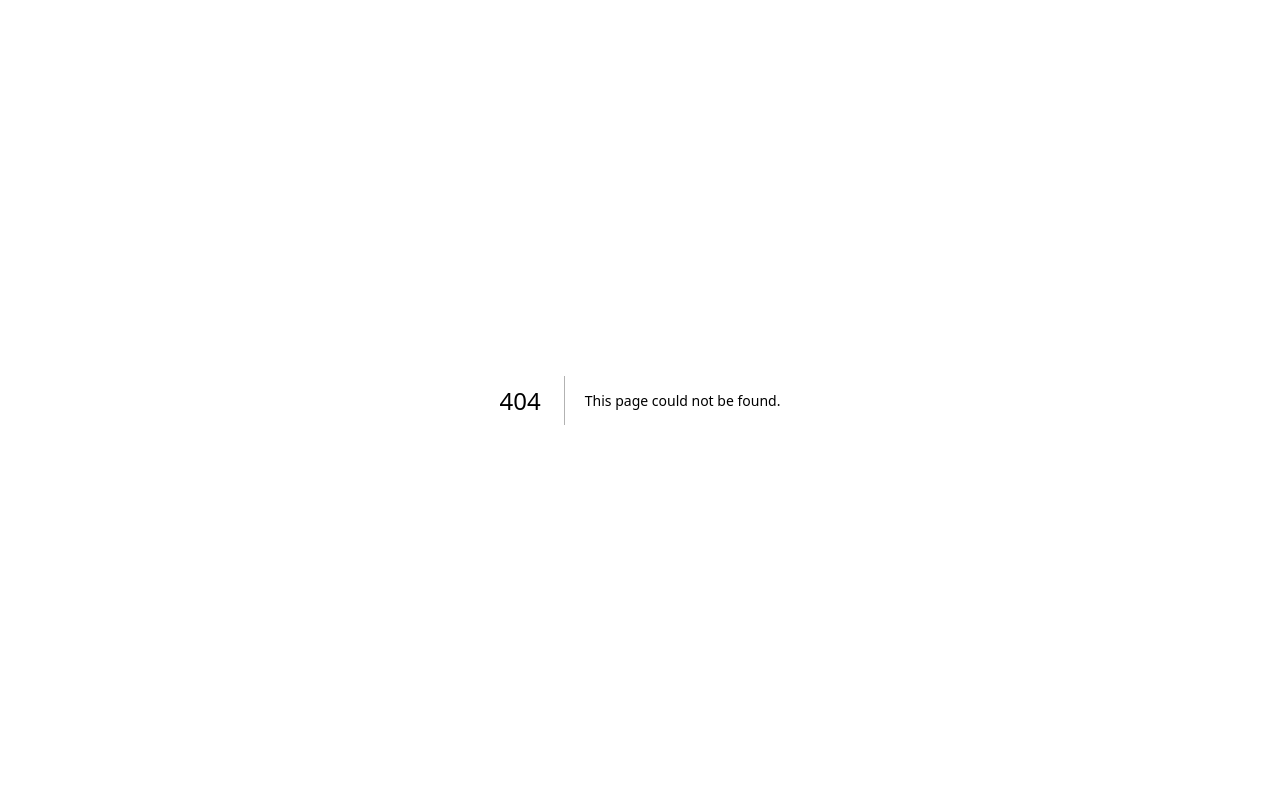
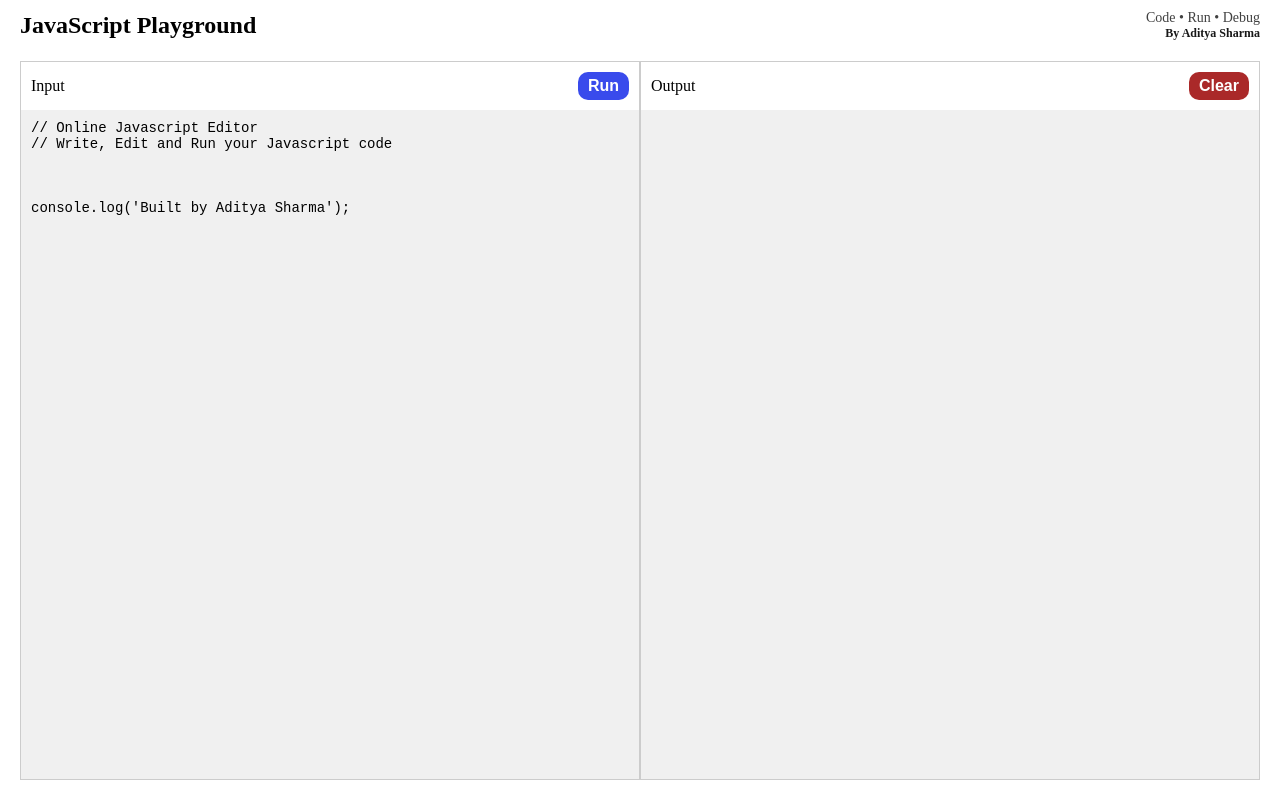
Before and after one commit to adii07/my-code-editor, a Next.js app: page /1 in a window 1280 px wide. Before the commit this address had no page. Built offline with nearby package versions, Linux system fonts and the light colour scheme.

Commit message:
adding dynamic routing

```diff
--- a/components/Header/index.tsx
+++ b/components/Header/index.tsx
@@ -1,15 +1,28 @@
+"use client";
+import { usePathname } from "next/navigation";
 import { useWindowSize } from "../../hooks/isDesktop";
 import styles from "./index.module.css"
+import { useEffect, useState } from "react";
 
 const Header=()=>{
+    const {isDesktop}=useWindowSize();
+    const[title,setTitle]=useState("JavaScript Playground");
+    const pathname = usePathname();
+    useEffect(()=>{
+        if(pathname.includes("typescript")){
+            setTitle("TypeScript Playground");
+        }else{
+            setTitle("JavaScript Playground");
+        }
+    },[pathname])
 
     const redirectToLinkedin=()=>{
         window.open("https://www.linkedin.com/in/aditya-sharma-693244171/","_blank")
     }
-    const {isDesktop}=useWindowSize();
+
 return (<div className={isDesktop?styles.header: styles.headerMobile}>
     <div className={styles.title}>
-        <h2 className={isDesktop?styles.titleText : styles.titleTextMobile} >JavaScript & TypeScript Playground</h2>
+        <h2 className={isDesktop?styles.titleText : styles.titleTextMobile} >{title}</h2>
     </div>
     {isDesktop && <div className={styles.subtitle}>
         <span className={styles.subtitleText1}>Code • Run • Debug</span>
--- /dev/null
+++ b/src/app/[language]/page.tsx
@@ -0,0 +1,34 @@
+"use client";
+import { useEffect, useState } from "react";
+import Editor from "../../../components/Editor";
+import OutputScreen from "../../../components/OutputScreen";
+import styles from "./page.module.css";
+import { useWindowSize } from "../../../hooks/isDesktop";
+import MobileHeader from "../../../components/MobileHeader";
+import Header from "../../../components/Header";
+import { placeHolderText } from "../../../components/Editor/const";
+
+export default function Home() {
+  const [output, setOutput] = useState("");
+  const [input, setInput] = useState(placeHolderText);
+  const { isDesktop } = useWindowSize();
+  const [selectedTab, setSelectedTab] = useState<"input" | "output">("input");
+
+  useEffect(() => { if (!isDesktop) setSelectedTab("output") }, [output]);
+  return (
+    <div className={styles.main_container}>
+     <Header/>
+      {isDesktop ? <div className={styles.page}>
+        <Editor setOutput={setOutput} javaScriptCode={input} setJavaScriptCode={setInput} />
+        <OutputScreen output={output} setOutput={setOutput} />
+      </div> :
+        <div className={styles.mobile_page} >
+          <MobileHeader selectedTab={selectedTab} setSelectedTab={setSelectedTab} />
+          {selectedTab === "input" && <Editor setOutput={setOutput} javaScriptCode={input} setJavaScriptCode={setInput} />}
+          {selectedTab === "output" && <OutputScreen output={output} setOutput={setOutput} />}
+        </div>
+      }
+    </div>
+
+  );
+}
```
Also changed, not shown: src/app/page.tsx (+12 -30 lines), src/app/[language]/page.module.css (renamed from src/app/page.module.css).
